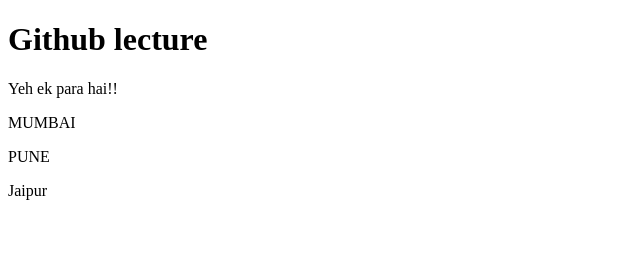
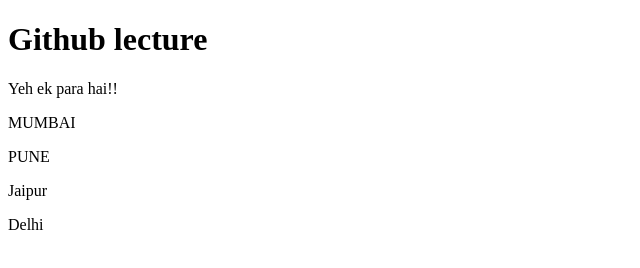
Before and after one commit to TejBhagat28/Manager, a plain HTML site: page index.html in a window 1280 px wide. Shown: the full height of the page, 0-640 px from the left. Drawn offline with Linux system fonts and the light colour scheme.

Commit message:
Delhi added

```diff
--- a/index.html
+++ b/index.html
@@ -11,5 +11,6 @@
     <p>MUMBAI</p>
     <p>PUNE</p>
     <p>Jaipur</p>
+    <p>Delhi</p>
 </body>
 </html>
```
